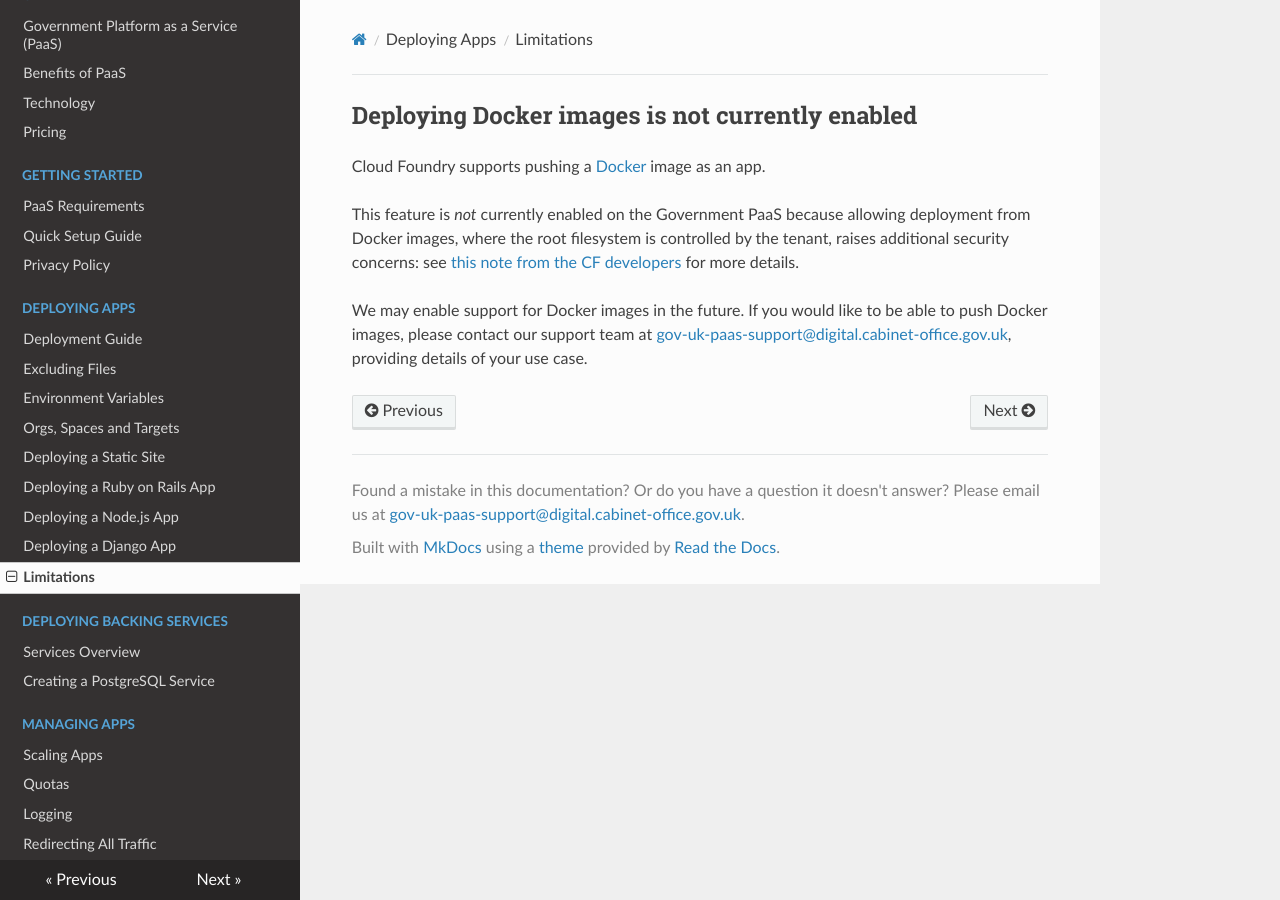
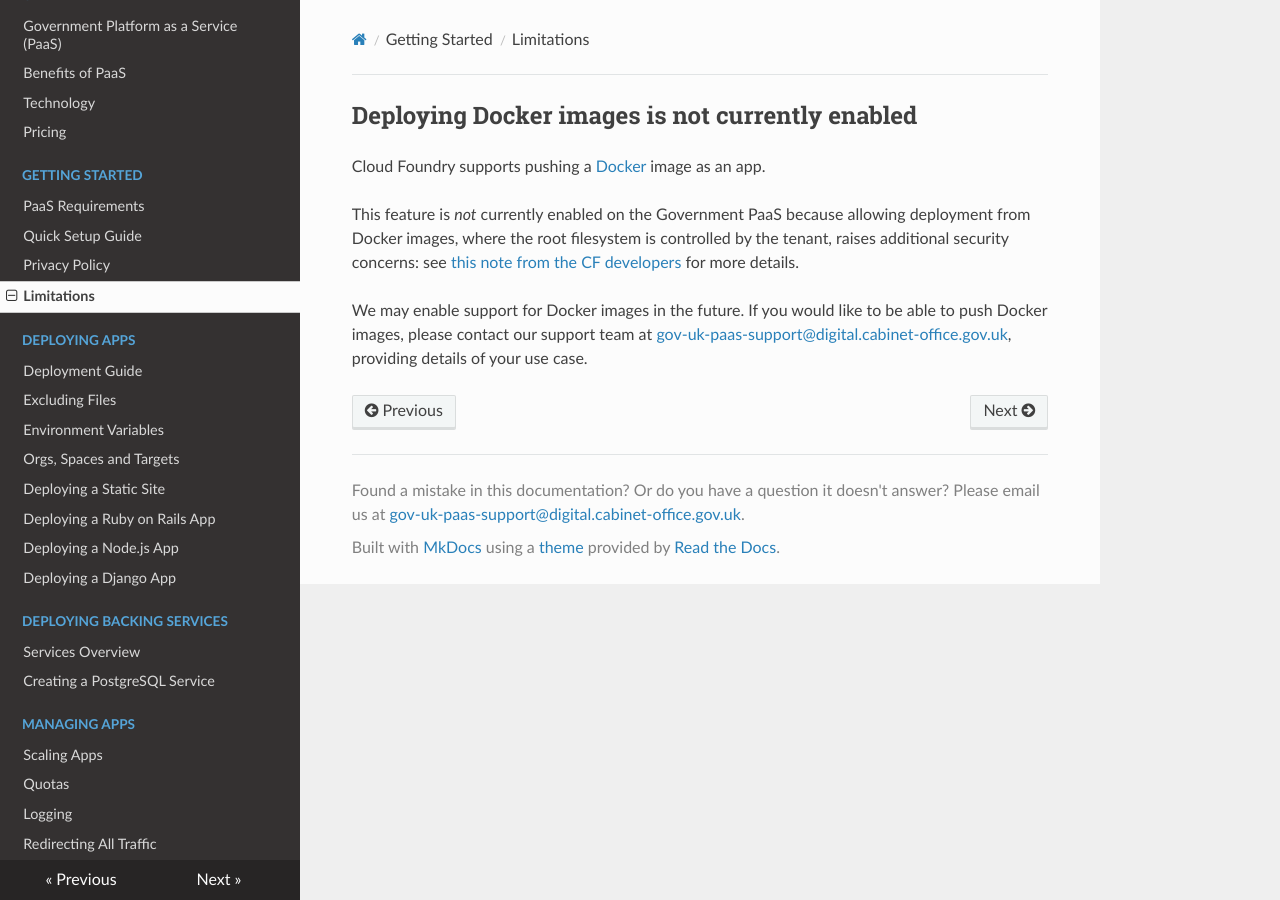
Before and after one commit to alphagov/paas-developer-docs, an MkDocs documentation site: the page built from docs/getting_started/limitations.md, in a window 1280 px wide. Built offline with MkDocs 1.6.1, drawn with Linux system fonts in a browser that asks for light colours; nearby versions of some CDN libraries; old or Windows-style settings are respelled for this version of MkDocs.

Commit message:
Move limitations page to getting started section
Many of these are

```diff
--- a/mkdocs.yml
+++ b/mkdocs.yml
@@ -10,6 +10,7 @@ pages:
     - 'PaaS Requirements': 'getting_started/before_you_start.md'
     - 'Quick Setup Guide': 'getting_started/quick_setup_guide.md'
     - 'Privacy Policy': 'getting_started/privacy.md'
+    - 'Limitations': 'getting_started/limitations.md'
 - Deploying Apps:
     - 'Deployment Guide': 'deploying_apps/index.md'
     - 'Excluding Files': 'deploying_apps/excluding_files.md'
@@ -19,7 +20,6 @@ pages:
     - 'Deploying a Ruby on Rails App': 'deploying_apps/deploying_rails.md'
     - 'Deploying a Node.js App': 'deploying_apps/deploying_node_js.md'
     - 'Deploying a Django App': 'deploying_apps/deploying_django.md'
-    - 'Limitations': 'deploying_apps/limitations.md'
 - Deploying Backing Services:
     - 'Services Overview': 'deploying_services/index.md'
     - 'Creating a PostgreSQL Service': 'deploying_services/postgres.md'
```
Also changed, not shown: docs/getting_started/limitations.md (renamed from docs/deploying_apps/limitations.md).
